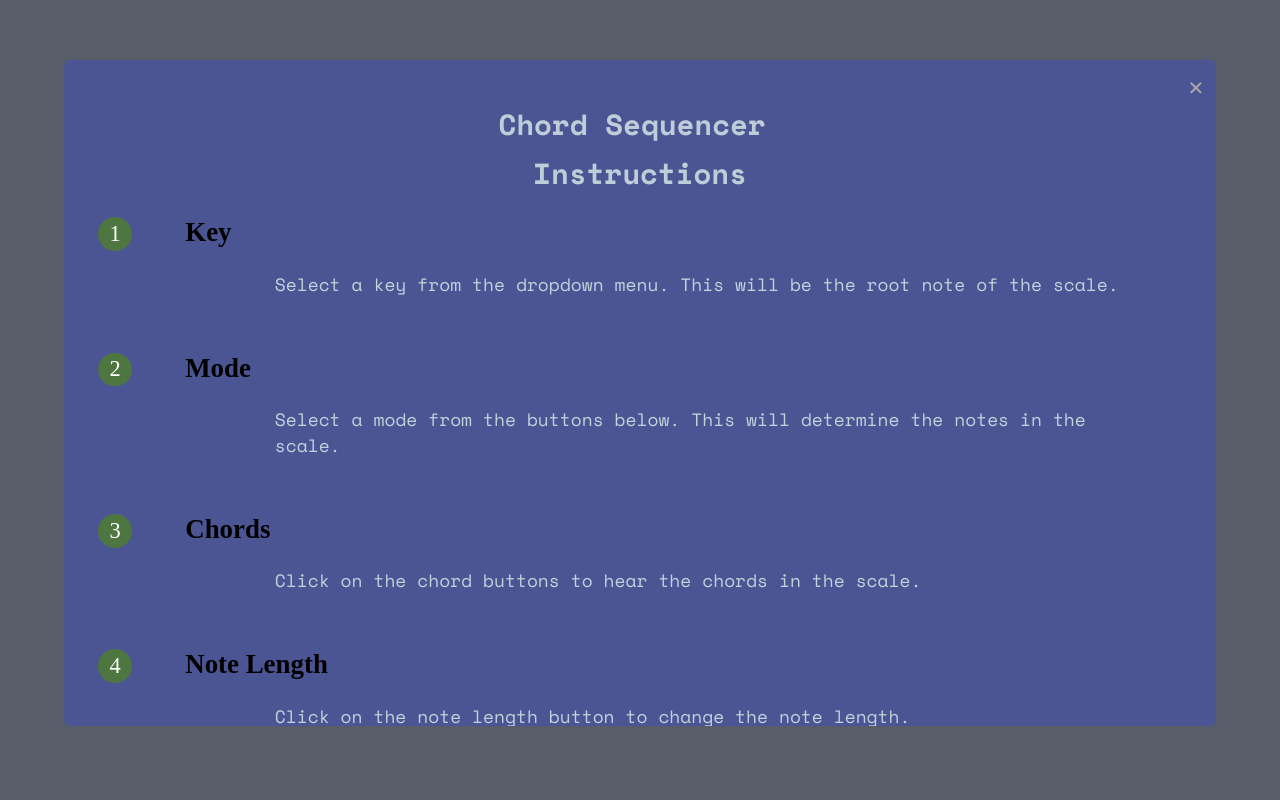
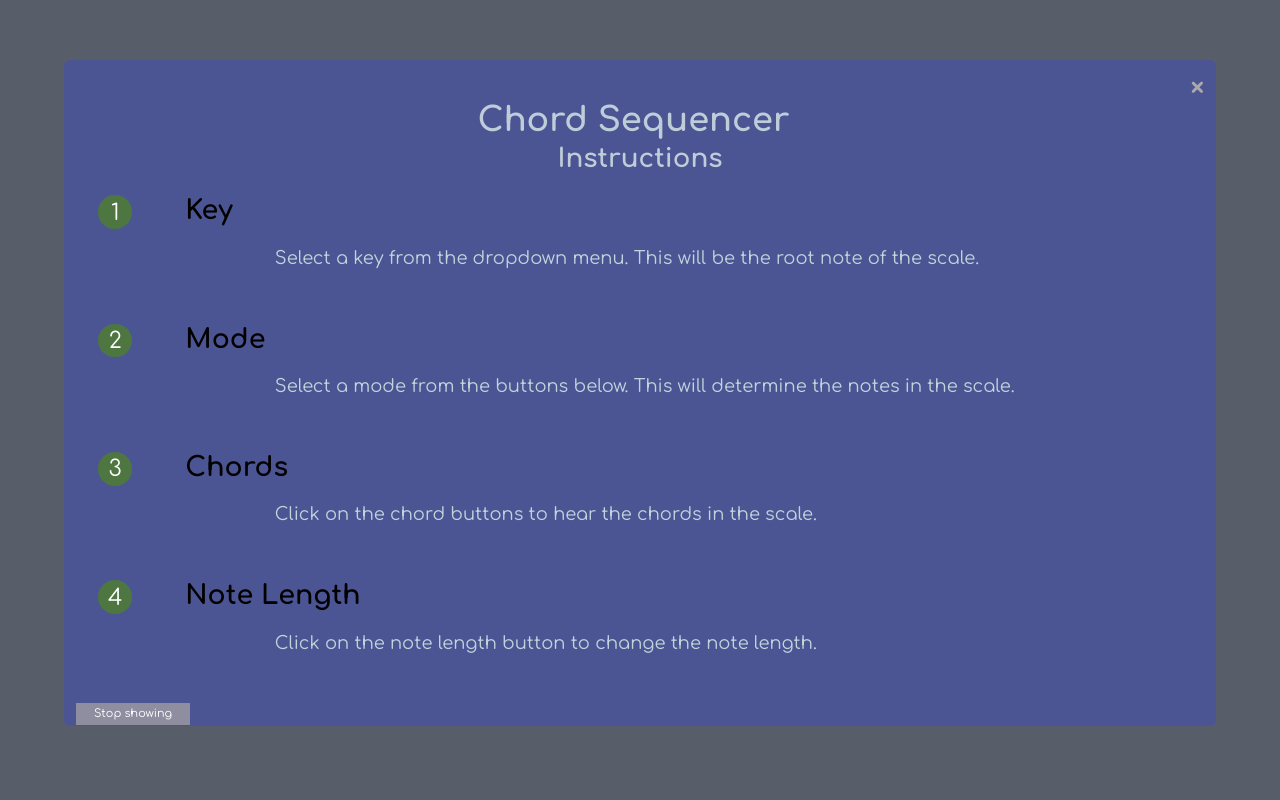
Before and after one commit to Drekkg/chord_sequencer, a PHP site: page / in a window 1280 px wide. Run offline with PHP 8.4, Linux system fonts and the light colour scheme; some libraries are stand-ins or nearby versions.

Commit message:
MAINT adds different font

```diff
--- a/assets/css/styles.css
+++ b/assets/css/styles.css
@@ -6,6 +6,7 @@
       }
 html {
     background-color: rgb(39, 32, 32);
+    font-family: "Comfortaa", sans-serif;
 
 }
 
@@ -42,8 +43,7 @@ box-shadow: 0 0 0.5rem rgba(184, 146, 146, 0.5);
     background-color: rgb(143, 141, 160);
     color: white;
     font-size: .5rem;
-    font-family: "Space Mono", monospace;
-    border-radius: 10%;
+
     align-self: center;
   }
 
@@ -130,29 +130,27 @@ button#open-modal {
 
    /* header styles */
 h1 {
-    font-family: "Space Mono", monospace;
+
     font-size: 1.6rem;
     color: #2b2d42;
     margin-top: 0.2rem;
 
 }
 h2, h3 {
-    font-family: "Space Mono", monospace;
-    font-size: 1.3rem;
+
     text-align: center;
     color: rgb(191, 205, 217);
     margin-top: 0.2rem;
 }
 h5 {
     text-align: center;
-    font-family: "Space Mono", monospace;
-    color: #2b2d42;
+
     letter-spacing: .2rem;
     font-size: 1rem;
 }
 
 p {
-    font-family: "Space Mono", monospace;
+
     font-size: 0.8rem;
     text-align: center;
     color: rgb(191, 212, 220);
@@ -190,13 +188,13 @@ hr {
 
 .main-key {
     display: inline;
-    width: 5rem;
-    max-height: 5.8rem;
+    width: 5.5rem;
+    max-height: 6rem;
     font-size:3.2rem;
     margin: 0.3rem 0 0.5rem 1rem;
     background-color: #edf2f4;
     border: 2px solid black;
-    padding: .2rem .5rem;
+    padding: .4rem .5rem;
     text-align: center;
     border-radius: 10%;
     align-self: center;
--- a/index.html
+++ b/index.html
@@ -12,11 +12,9 @@
   <meta name="msapplication-TileColor" content="#da532c">
   <meta name="theme-color" content="#ffffff">
   <link rel="stylesheet" href="assets/css/styles.css" />
-  <link rel="stylesheet" href="" />
   <link rel="preconnect" href="https://fonts.googleapis.com">
-  <link rel="preconnect" href="https://fonts.gstatic.com" crossorigin>
-  <link href="https://fonts.googleapis.com/css2?family=Space+Mono:ital,wght@0,400;0,700;1,400;1,700&display=swap"
-    rel="stylesheet">
+<link rel="preconnect" href="https://fonts.gstatic.com" crossorigin>
+<link href="https://fonts.googleapis.com/css2?family=Comfortaa:wght@300..700&display=swap" rel="stylesheet">
 </head>
 
 <body>
```
